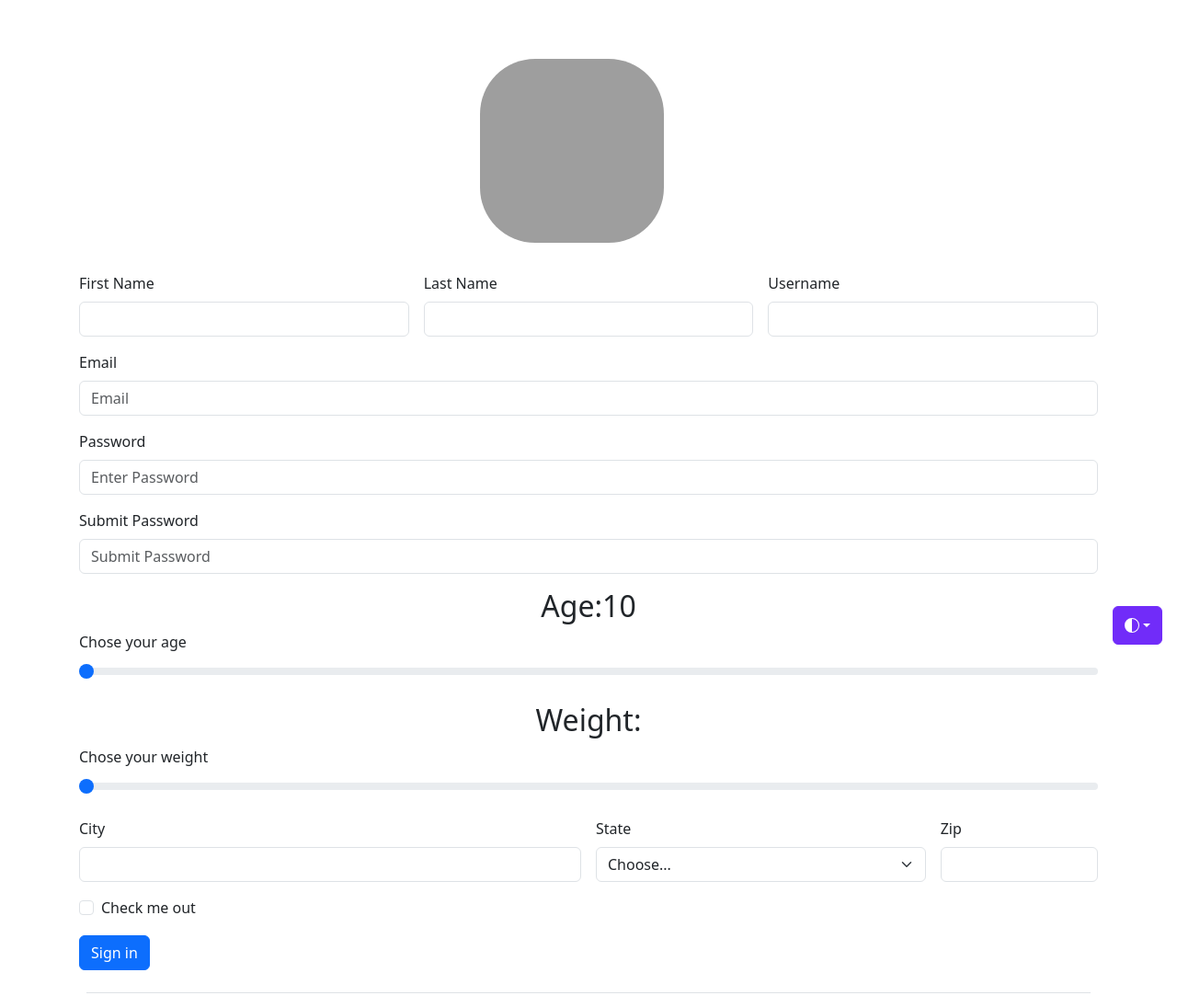
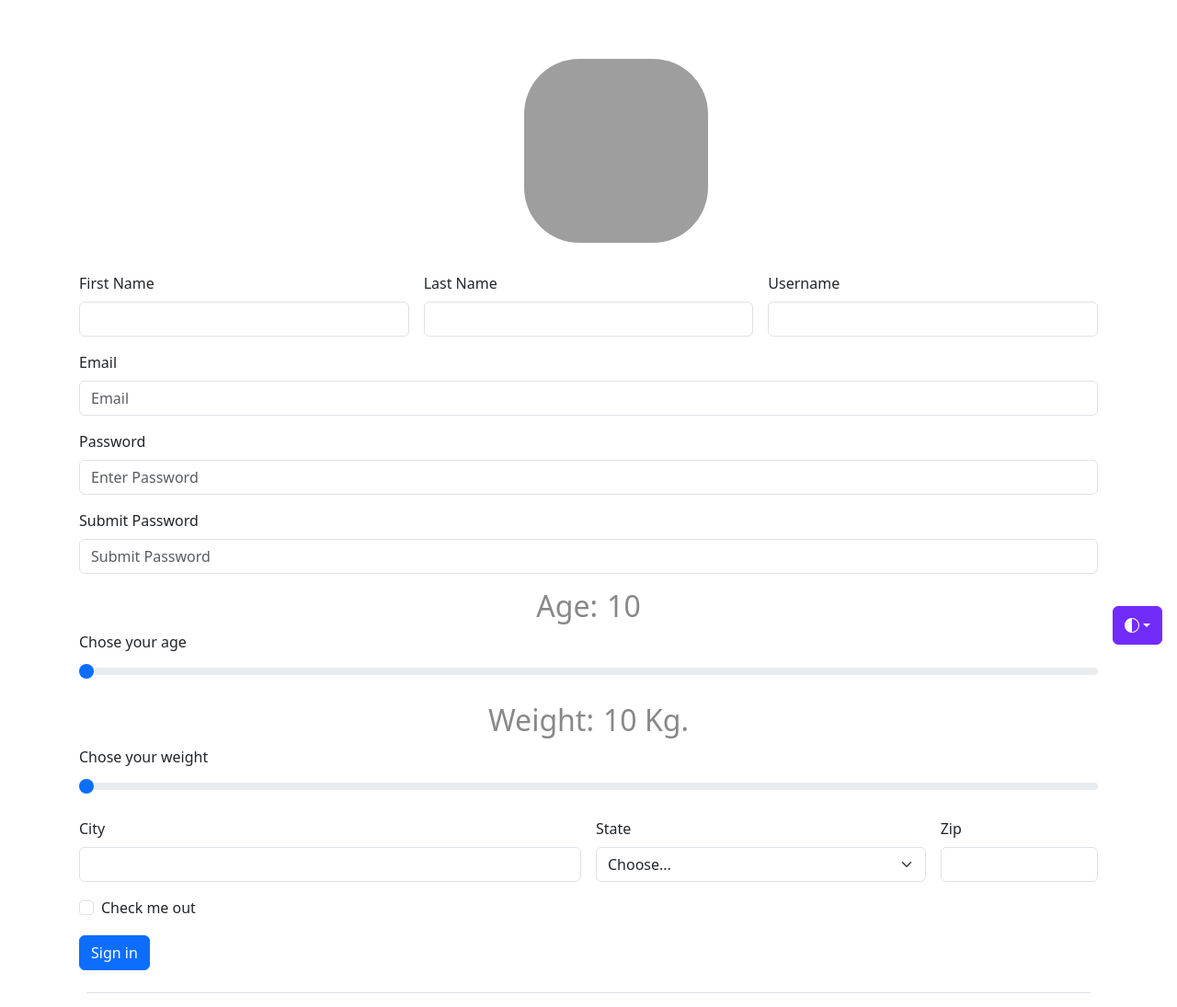
Before and after one commit to StefanCorporation/CaloriesFLow, a Django app: page /users/profile/ in a window 1280 px wide. Shown: the part 83-1178 px from the top of the page at 92% size. Run offline with Django 5.2, Linux system fonts and the light colour scheme; grey boxes are pictures that could not be loaded.

Commit message:
Fix slider

```diff
--- a/src/static/CSS/profile.css
+++ b/src/static/CSS/profile.css
@@ -7,4 +7,13 @@
 .slider {
     display: flex;
     justify-content: center;
+    color: #888;
 }
+
+.slider-weight {
+    margin-left:10px;
+}
+
+.slider-age {
+    margin-left:10px;
+}
--- a/src/static/JS/slider.js
+++ b/src/static/JS/slider.js
@@ -1,10 +1,32 @@
 document.addEventListener('DOMContentLoaded', function() {
-    var slider = document.getElementById('customRange3');
-    var output = document.getElementById('value');
+    var sliders = document.querySelectorAll('.slider-range')
 
-    output.innerHTML = slider.value;
+    sliders.forEach(function(slider) {
+        var outputId = 'value' + slider.id.replace('customRange', '')
+        var output = document.getElementById(outputId)
 
-    slider.oninput = function() {
-        output.innerHTML = this.value;
-    }
+        output.innerHTML = slider.value
+
+        slider.addEventListener('input', function() {
+            output.innerHTML = this.value
+        })
+
+    })
 })
+
+
+
+
+
+
+
+// document.addEventListener('DOMContentLoaded', function() {
+//     var slider = document.getElementById('customRange3');
+//     var output = document.getElementById('value');
+
+//     output.innerHTML = slider.value;
+
+//     slider.oninput = function() {
+//         output.innerHTML = this.value;
+//     }
+// })
--- a/src/users/templates/profile.html
+++ b/src/users/templates/profile.html
@@ -14,7 +14,7 @@
     <div class="container">
         <div class="row justify-content-center">
             <div class="col-sm-6 col-md-4 col-lg-3 g-5 mx-5">
-                <div>
+                <div class="mx-5">
                   <img class="profile-image" src="{% static 'images/no-profile.png' %}" alt="no-image">
                 </div>
             </div>
@@ -46,14 +46,16 @@
                     <input type="password" class="form-control" id="password" placeholder="Submit Password">
                   </div>
                 <div class="col-12">
-                      <h2 class="slider">Age: <span id="value"></span></h2>
+                      <h2 class="slider">Age: <span class="slider-age" id="value3"></span></h2>
                     <label for="customRange3" class="form-label">Chose your age</label>
-                    <input type="range" class="form-range" value="10" min="10" max="80" step="1" id="customRange3">
+                    <input type="range" class="form-range slider-range" value="10" min="10" max="80" step="1" id="customRange3">
                 </div>
                 <div class="col-12">
-                      <h2 class="slider">Weight: <span id="value"></span></h2>
+                      <h2 class="slider">Weight:
+                        <span class="slider-weight"><span id="value4"></span> Kg.</span>
+                      </h2>
                     <label for="customRange4" class="form-label">Chose your weight</label>
-                    <input type="range" class="form-range" value="10" min="10" max="200" step="1" id="customRange4">
+                    <input type="range" class="form-range slider-range" value="10" min="10" max="200" step="1" id="customRange4">
                 </div>
 
 
```
